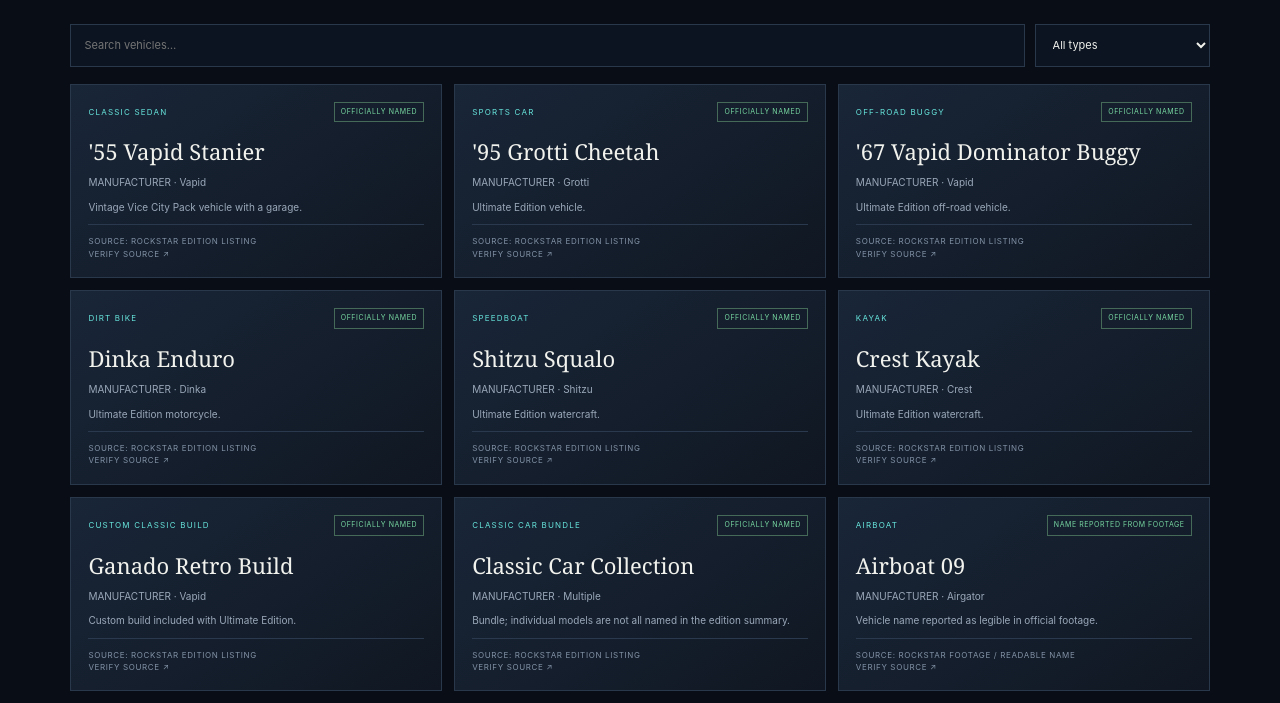
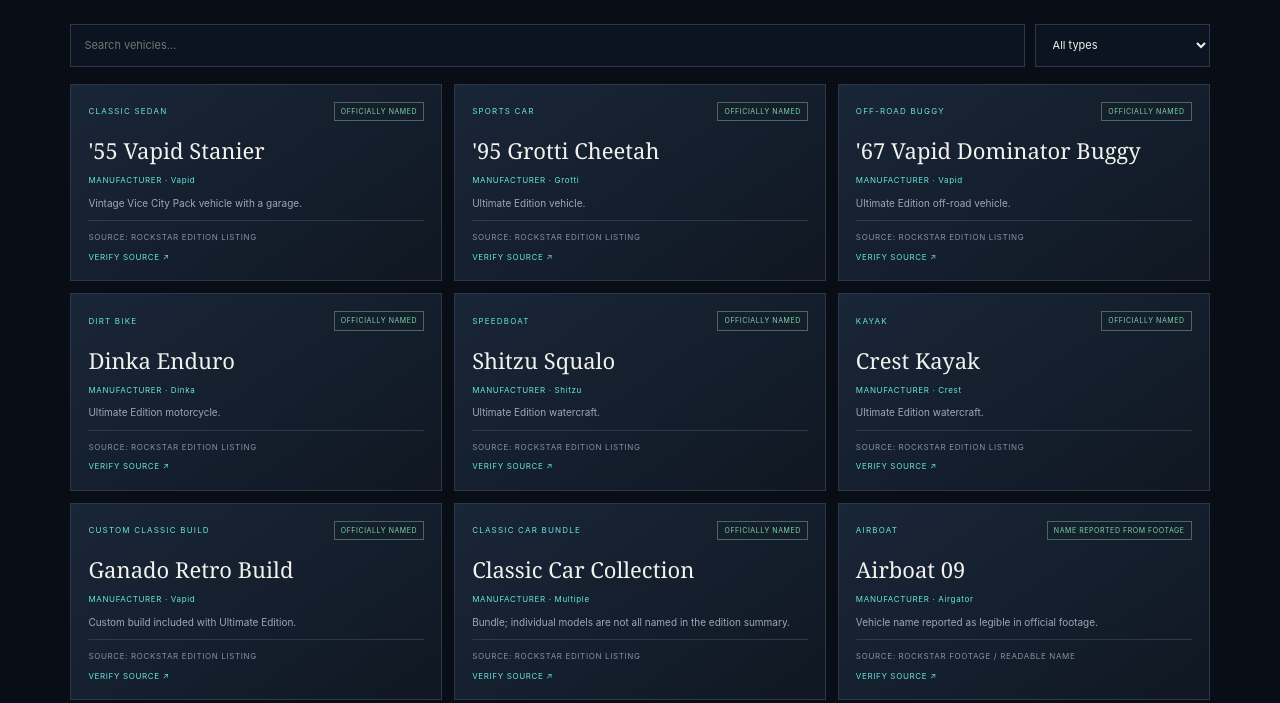
Before and after one commit to industryai/leonida-explorer, a plain HTML site: page index.html in a window 1280 px wide. Shown: the part 5284-5987 px from the top of the page. Drawn offline with Linux system fonts and the light colour scheme.

Commit message:
Style vehicle manufacturer and source metadata

```diff
--- a/styles.css
+++ b/styles.css
@@ -170,3 +170,8 @@ footer p a{color:#ff83b8}
 .secret-card a:hover{text-decoration:underline}
 @media(max-width:850px){.secret-grid{grid-template-columns:repeat(2,minmax(0,1fr))}}
 @media(max-width:620px){.secret-controls{flex-direction:column}.secret-controls select{width:100%}.secret-grid{grid-template-columns:1fr}}
+
+.db-card .db-maker{font-size:8px!important;letter-spacing:.08em;color:var(--cyan)!important;margin:0!important}
+.db-card .db-meta a{display:inline-block;color:var(--cyan);margin-top:7px;text-decoration:none}
+.db-card .db-meta a:hover{text-decoration:underline}
+.db-status{max-width:58%;text-align:right;line-height:1.4}
```
